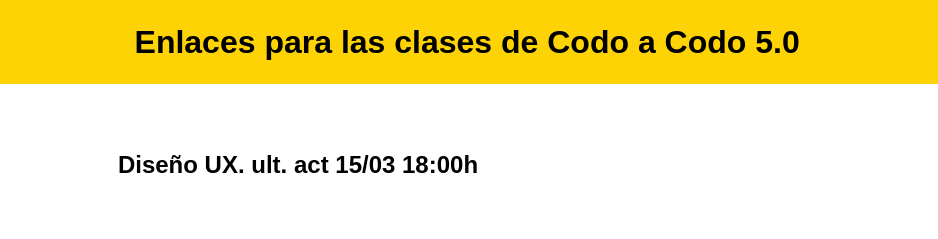
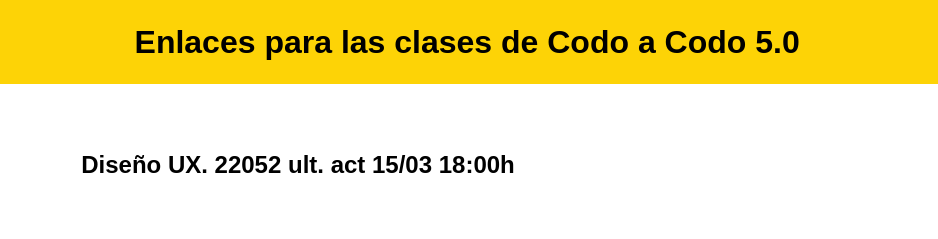
Before and after one commit to AlvaroLVR/linkClases, a website: page index.html in a window 1280 px wide. Shown: the top 239 px of the page, 342-1280 px from the left. Drawn offline with Linux system fonts and the light colour scheme.

Commit message:
ult ult mod

```diff
--- a/index.html
+++ b/index.html
@@ -21,7 +21,7 @@
         </div>
     </header>
     <div class="mainContent">
-        <h2>Diseño UX. ult. act 15/03 18:00h</h2>
+        <h2>Diseño UX. 22052 ult. act 15/03 18:00h</h2>
         <ul class="linkCampus">
             <li class="presentismo">
                 <img src="./image/icono-formulario.svg" alt="logoForm" height="100px" width="100px">
```
